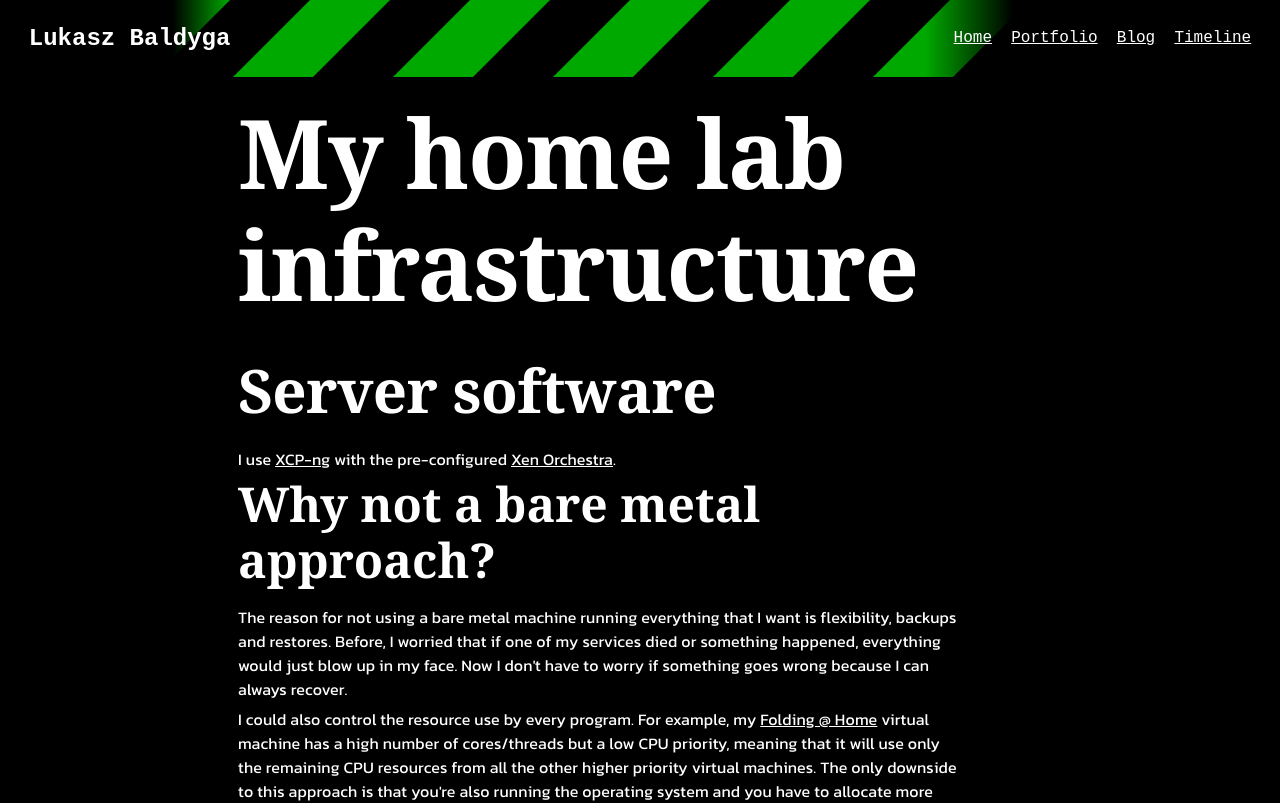
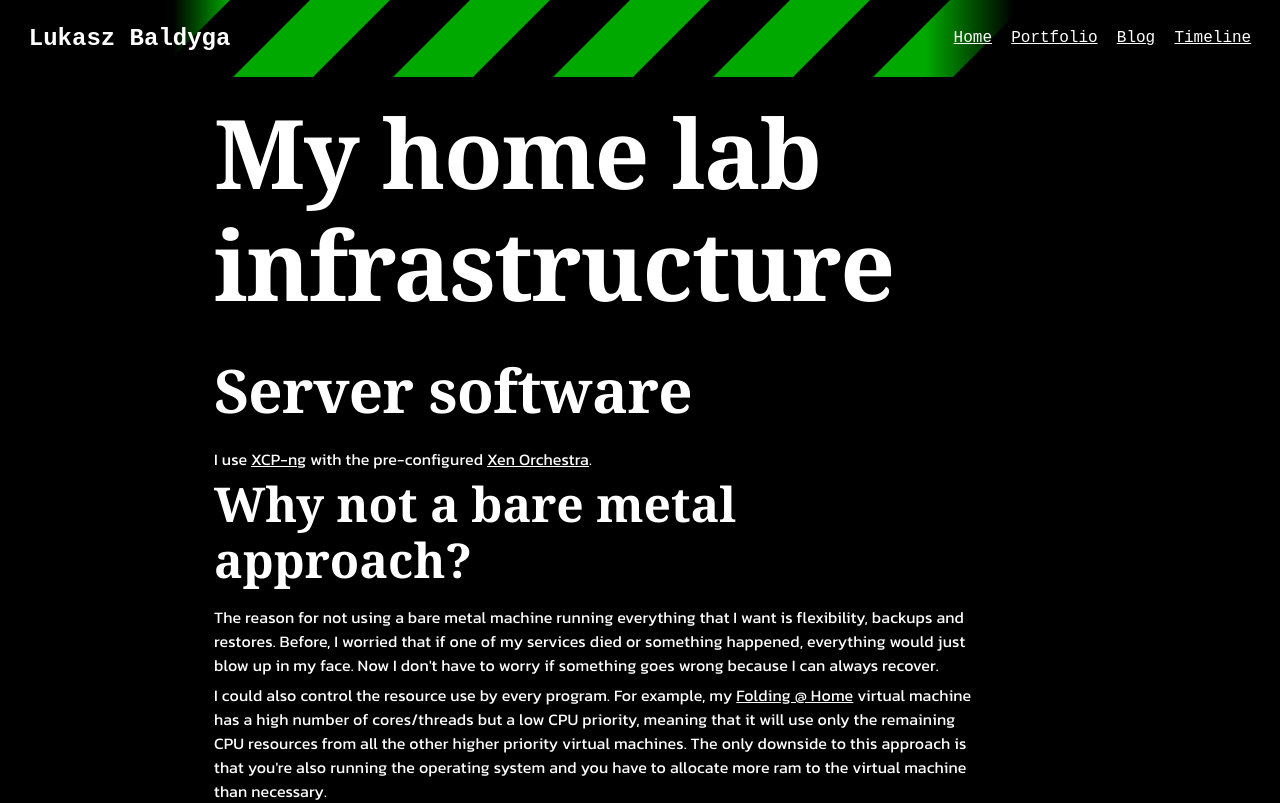
Before and after one commit to Rijndael1998/Website-Neo, a Next.js app: page /blog/infrastructure in a window 1280 px wide. Shown: the top 803 px of the page. Built offline with nearby package versions, Linux system fonts and the light colour scheme; a web font is replaced by a local one.

Commit message:
put mdx on a stack

```diff
--- a/src/mdx-components.tsx
+++ b/src/mdx-components.tsx
@@ -1,4 +1,4 @@
-import { Container, Typography as T } from '@mui/material';
+import { Container, Stack, Typography as T } from '@mui/material';
 import type { MDXComponents } from 'mdx/types';
 import DarkModeFix from './components/muiWrappers/darkModeFix/_darkModeFix';
 
@@ -16,8 +16,10 @@ export function useMDXComponents(components: MDXComponents): MDXComponents {
     wrapper: ({ children }) => (
       <>
         <DarkModeFix>
-          <Container maxWidth="md">
-            {children}
+          <Container maxWidth="md" disableGutters>
+            <Stack gap={2}>
+              {children}
+            </Stack>
           </Container>
         </DarkModeFix>
       </>
```
